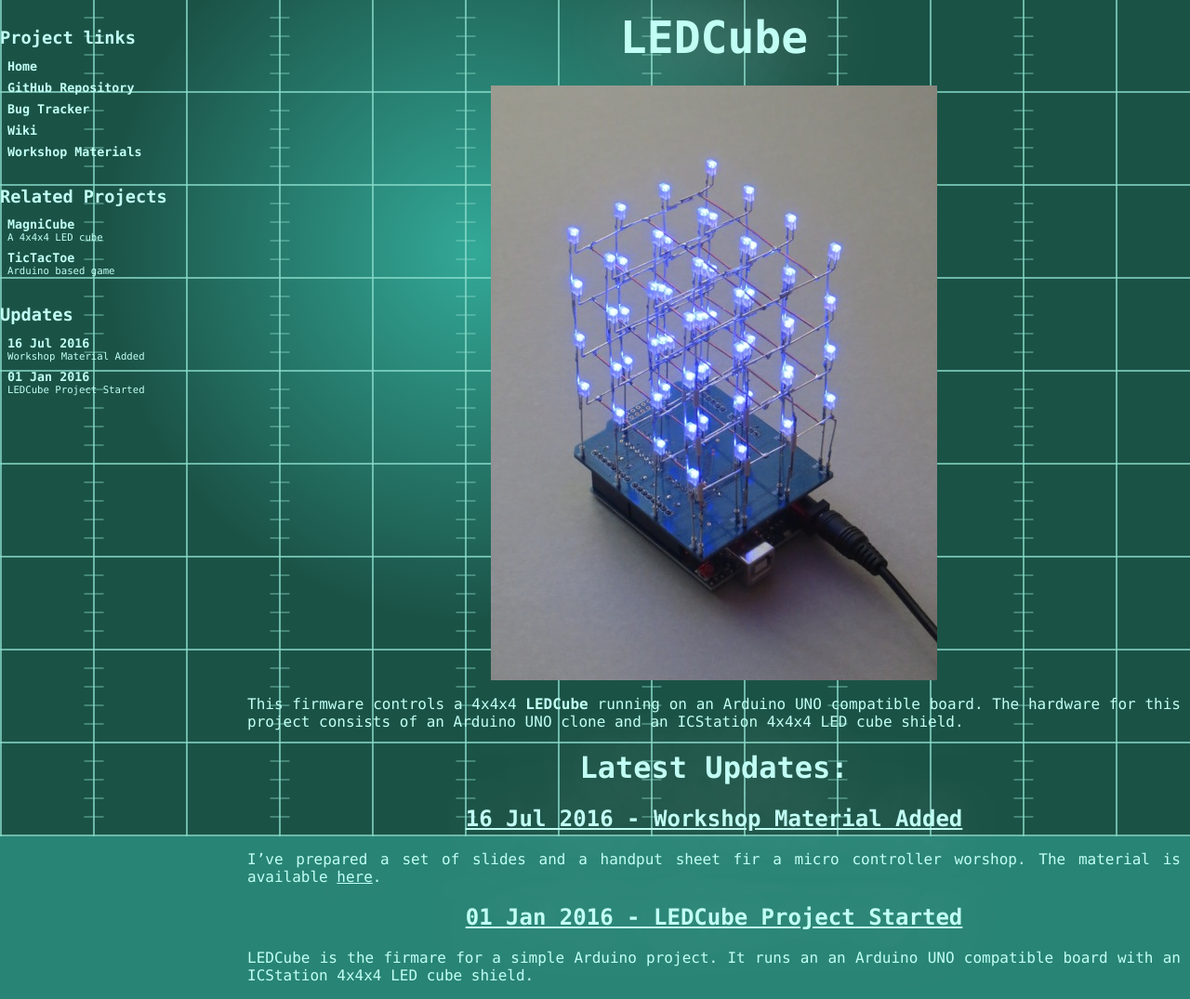
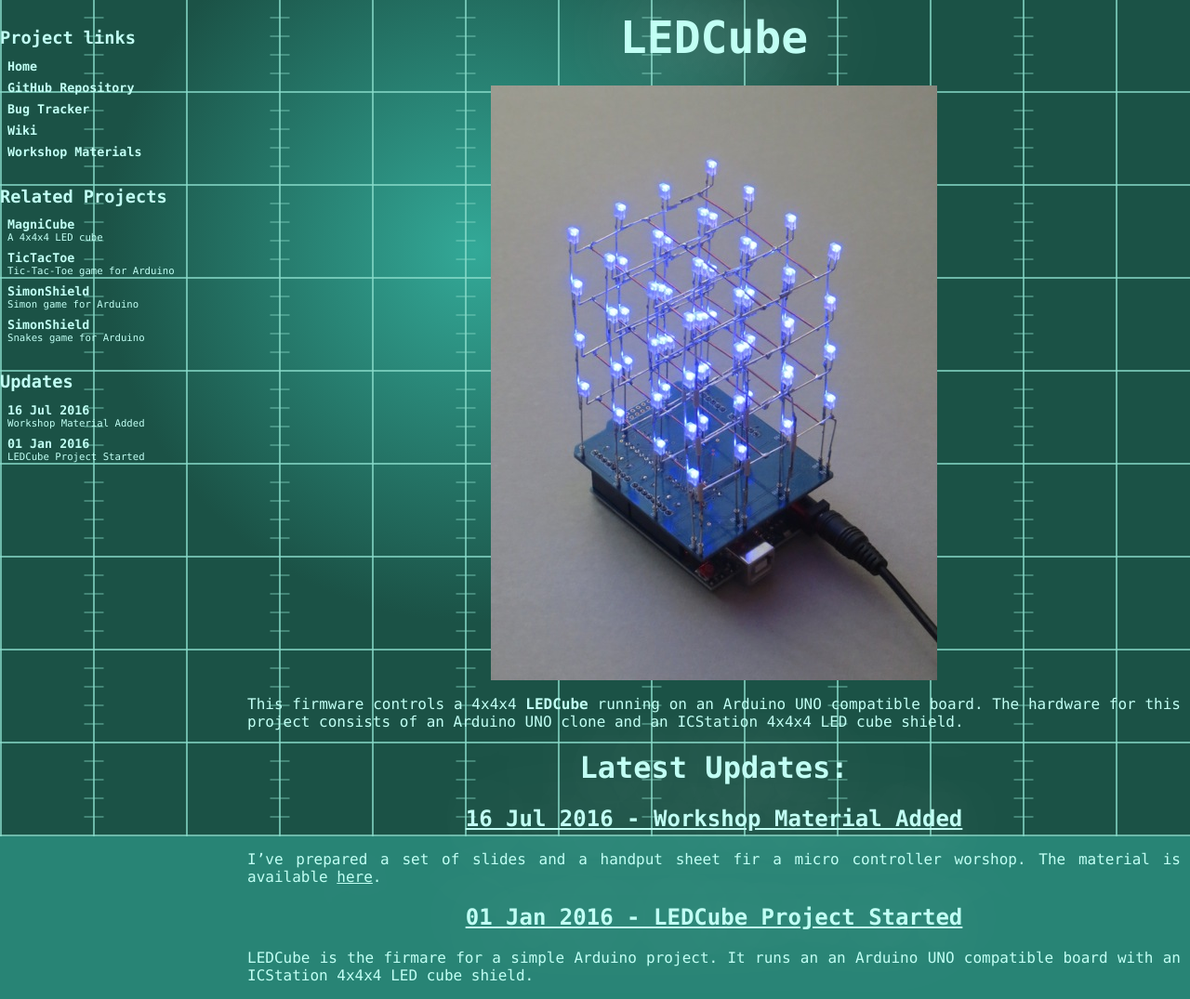
Before and after one commit to hotwolf/LEDCube, a Jekyll site: the page built from index.html, in a window 1280 px wide. Shown: the whole page at 93% size. Built offline with Jekyll 4.4.1, drawn with Linux system fonts in a browser that asks for light colours.

Commit message:
updated related projects

```diff
--- a/404.html
+++ b/404.html
@@ -69,7 +69,7 @@ A 4x4x4 LEC cube Arduino project
 <div class="link">
 <a class="active" href="#LoLSnakes">
 <h1>LoLSnakes</h1>
-A Snakes game for Arduino project
+Snakes game for Arduino
 </a>
 </div><!--<div id="link">-->
 
--- a/_includes/RelatedProjects.html
+++ b/_includes/RelatedProjects.html
@@ -9,11 +9,27 @@ A 4x4x4 LED cube
 </a>
 </div><!--<div id="link">-->
 
-<!-- TicTacTue -->
+<!-- TicTacToe -->
 <div class="link">
-<a class="active" href="#TicTacToe">
+<a class="active" href="//hotwolf.github.io/TicTacToe">
 <h1>TicTacToe</h1>
-Arduino based game
+Tic-Tac-Toe game for Arduino
+</a>
+</div><!--<div id="link">-->
+
+<!-- SimonShield -->
+<div class="link">
+<a class="active" href="//hotwolf.github.io/SimonShield">
+<h1>SimonShield</h1>
+Simon game for Arduino
+</a>
+</div><!--<div id="link">-->
+
+<!-- LoLSnakes -->
+<div class="link">
+<a class="active" href="//hotwolf.github.io/LoLSnakes">
+<h1>SimonShield</h1>
+Snakes game for Arduino
 </a>
 </div><!--<div id="link">-->
 
```
